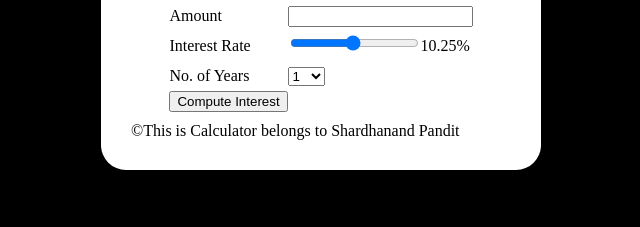
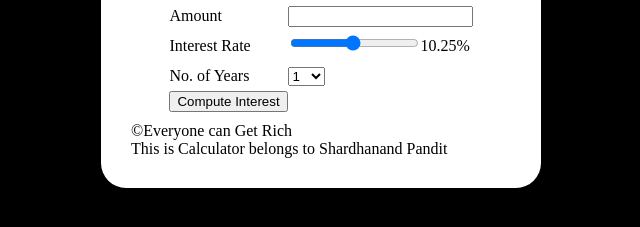
Before and after one commit to Pandit-Shardhanand/Simple-Interest-Calculator, a plain HTML site: page index.html in a window 1280 px wide. Shown: the part 107-334 px from the top of the page, without its empty margins (319-959 px from the left). Drawn offline with Linux system fonts and the light colour scheme.

Commit message:
SomeChanges

```diff
--- a/index.html
+++ b/index.html
@@ -30,7 +30,7 @@
 				You wiill receive an amount of <mark><label id="amountmessage"></label></mark>,<br/>
 				in the year <mark><label id="yearmessage"></label></mark>
 			</span>
-			<footer>&#169;This is Calculator belongs to Shardhanand Pandit<footer/>
+			<footer>&#169;Everyone can Get Rich<br/> This is Calculator belongs to Shardhanand Pandit<footer/>
 		</div>
 	</body>
 </html>
```
